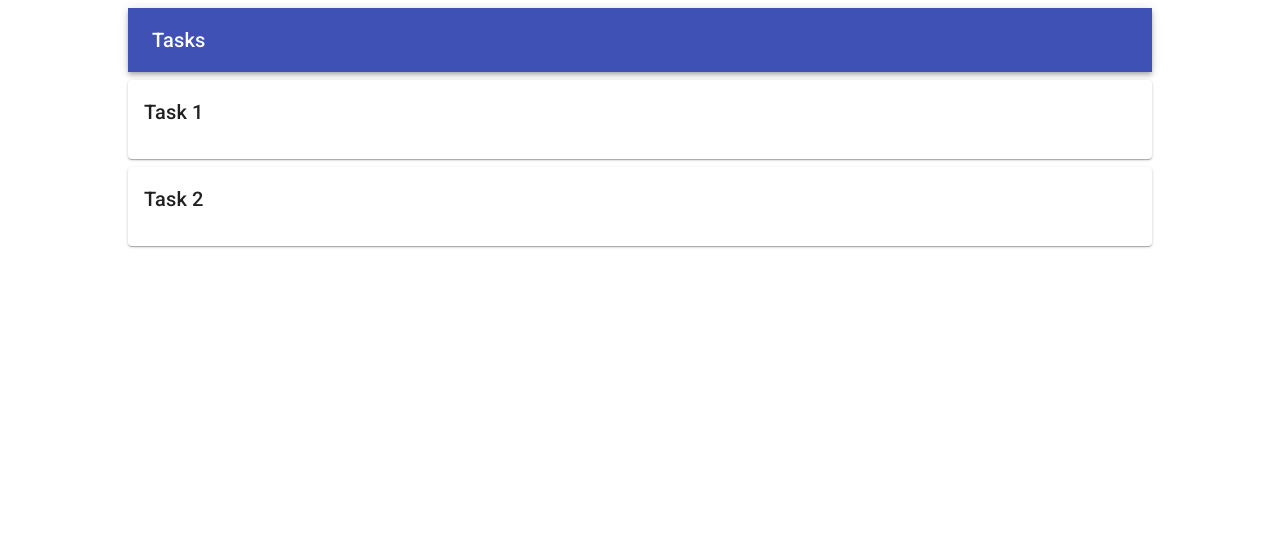
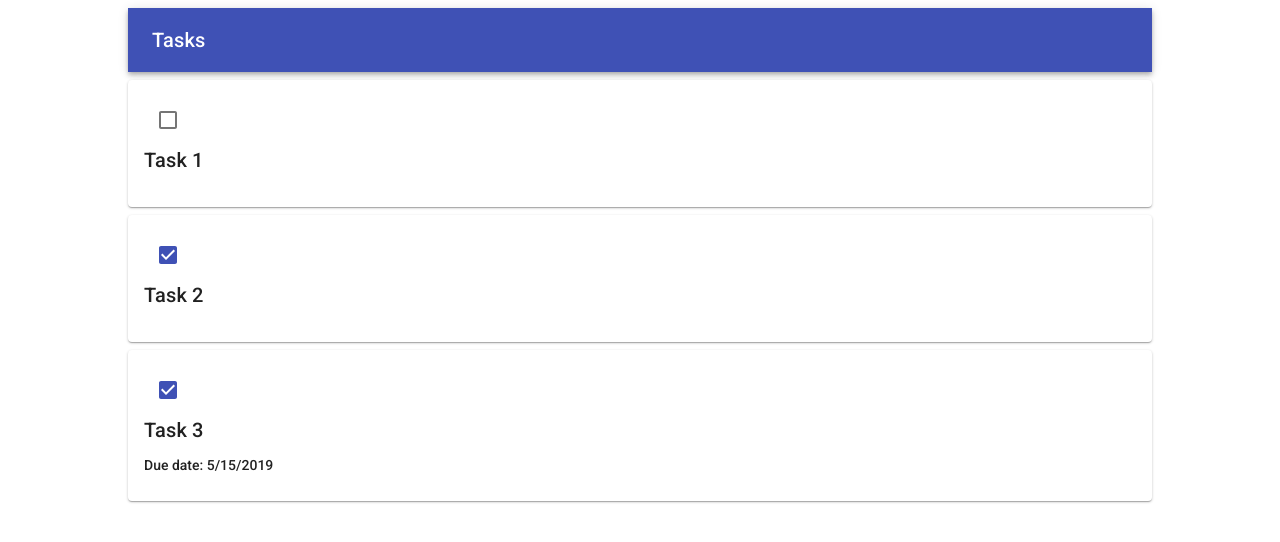
Before and after one commit to Gveir/todo-list-excercise, a React (Create React App) app in the folder react/client/: page / in a window 1280 px wide. Shown: the top 542 px of the page. Built offline with nearby package versions, Linux system fonts and the light colour scheme.

Commit message:
Added task completed and due date

```diff
--- a/react/client/src/actions/index.js
+++ b/react/client/src/actions/index.js
@@ -5,7 +5,13 @@ export const fetchTasks = () => {
     type: FETCH_TASKS,
     payload: [
       { id: 1, title: 'Task 1', completed: false },
-      { id: 2, title: 'Task 2', completed: true }
+      { id: 2, title: 'Task 2', completed: true },
+      {
+        id: 3,
+        title: 'Task 3',
+        completed: true,
+        dueDate: new Date(2019, 4, 15)
+      }
     ]
   };
 };
--- a/react/client/src/components/TaskCard.js
+++ b/react/client/src/components/TaskCard.js
@@ -2,6 +2,7 @@ import React from 'react';
 import { withStyles } from '@material-ui/core/styles';
 import Card from '@material-ui/core/Card';
 import CardContent from '@material-ui/core/CardContent';
+import Checkbox from '@material-ui/core/Checkbox';
 import Typography from '@material-ui/core/Typography';
 
 const styles = () => ({
@@ -14,9 +15,20 @@ const TaskCard = ({ task, classes }) => {
   return (
     <Card className={classes.card}>
       <CardContent>
+        <Checkbox
+          id="task-completed"
+          checked={task.completed}
+          color="primary"
+          className={classes.checkbox}
+        />
         <Typography variant="h6" color="textPrimary" gutterBottom>
           {task.title}
         </Typography>
+        {task.dueDate && (
+          <Typography variant="body2">
+            Due date: {task.dueDate.toLocaleDateString()}
+          </Typography>
+        )}
       </CardContent>
     </Card>
   );
```
